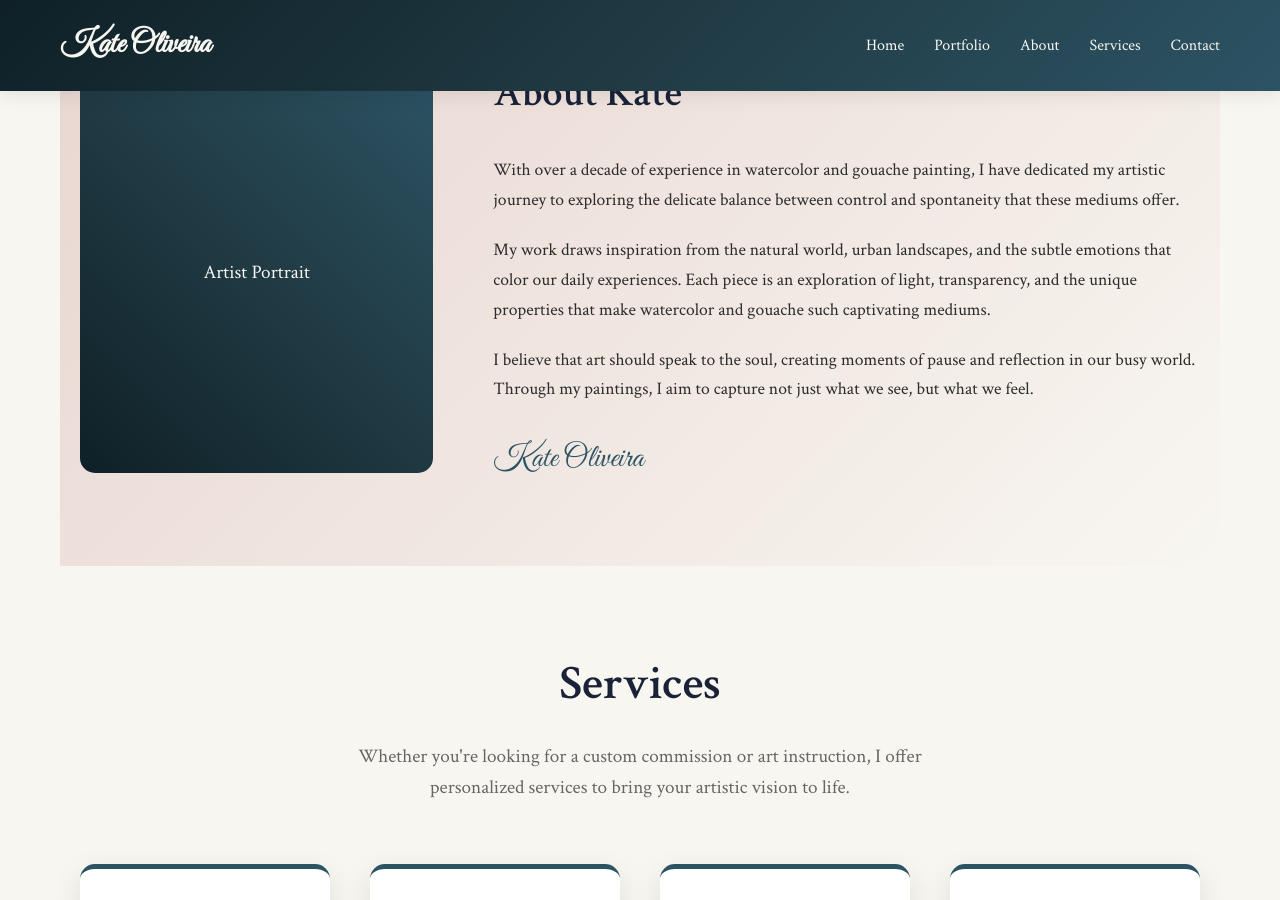
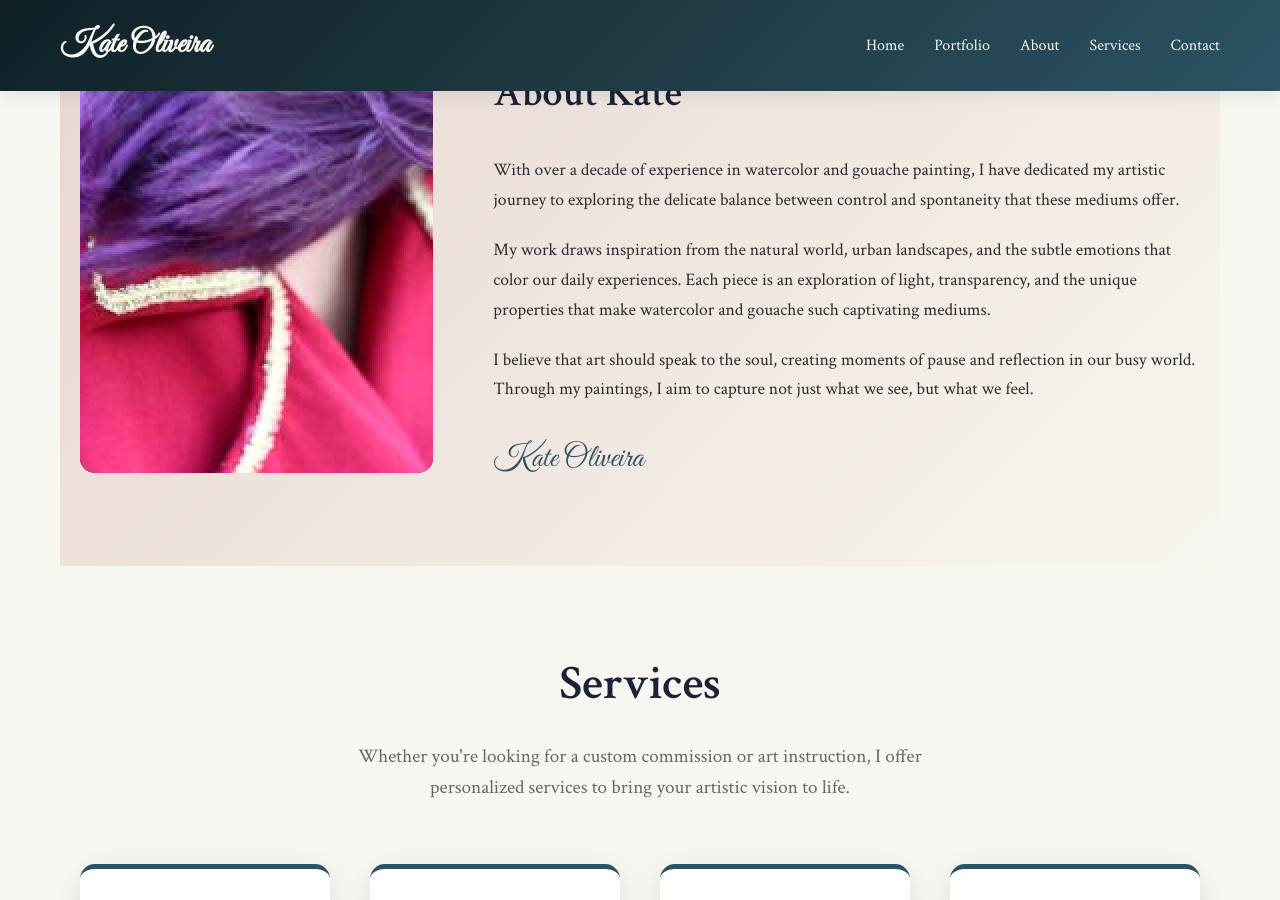
Before and after one commit to kate-olive-art/kate-olive-art.github.io, a Jekyll site: the page built from index.html, in a window 1280 px wide and 900 px high, scrolled down 1794 px. Built offline with Jekyll 4.4.1, drawn with Linux system fonts in a browser that asks for light colours.

Commit message:
Update index.html
added artist image, I think

```diff
--- a/index.html
+++ b/index.html
@@ -100,7 +100,7 @@ author: Kate Oliveira
         <div class="container">
             <div class="about-content">
                 <div class="about-image">
-                    <span>Artist Portrait</span>
+                    <span>Artist Portrait</span> <img src="docs/assets/IMG_7690.jpg"/>
                 </div>
                 <div class="about-text">
                     <h2>About Kate</h2>
```
